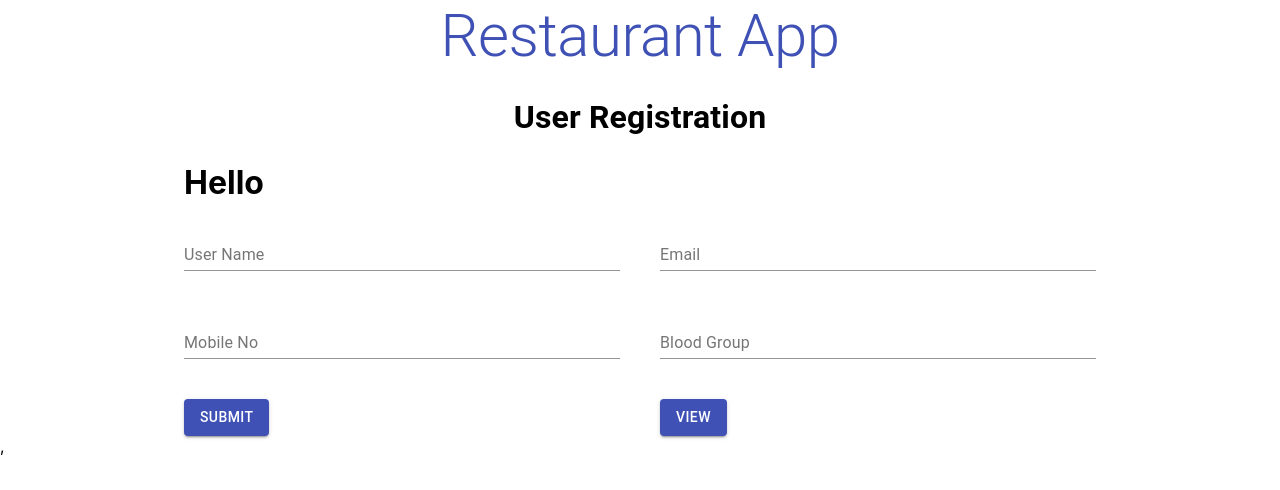
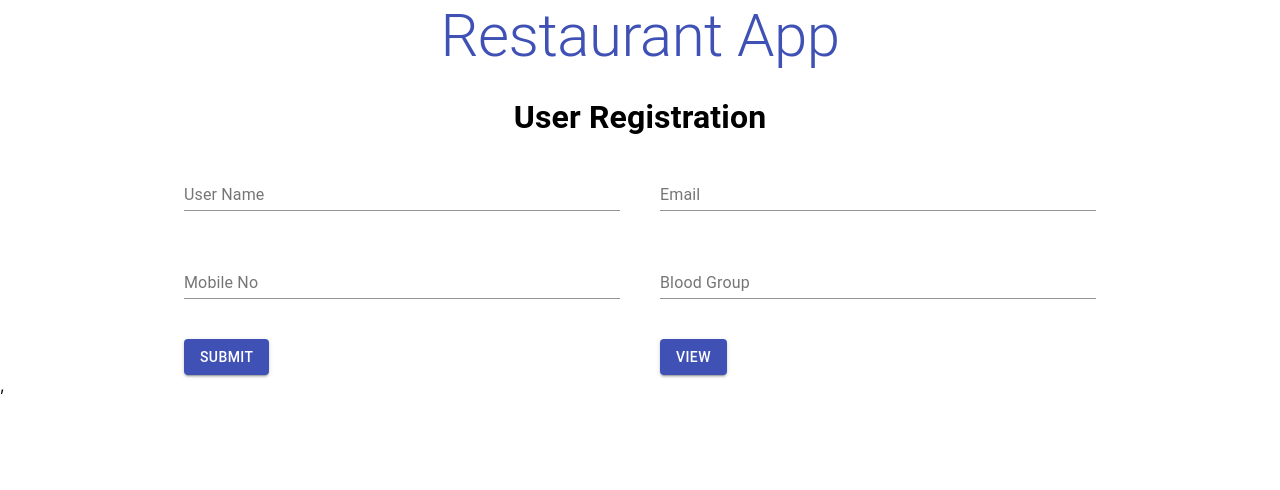
Before and after one commit to madhurikhatal/ReactJs, a React (Create React App) app in the folder RestaurantsApp/: page /userRegistration in a window 1280 px wide. Shown: the top 490 px of the page. Built offline with nearby package versions, Linux system fonts and the light colour scheme.

Commit message:
[madhuri] testing

```diff
--- a/RestaurantsApp/src/components/userRegistration/UserRegistration.tsx
+++ b/RestaurantsApp/src/components/userRegistration/UserRegistration.tsx
@@ -62,7 +62,7 @@ interface IFormInput{
         <form onSubmit={handleSubmit(formSubmitHandler)}>
 
             <Typography align='center'><h1>User Registration</h1></Typography>
-            <h1>Hello</h1>
+
 
           <Grid container spacing={5}>
             <Grid item xs={6}>
```
